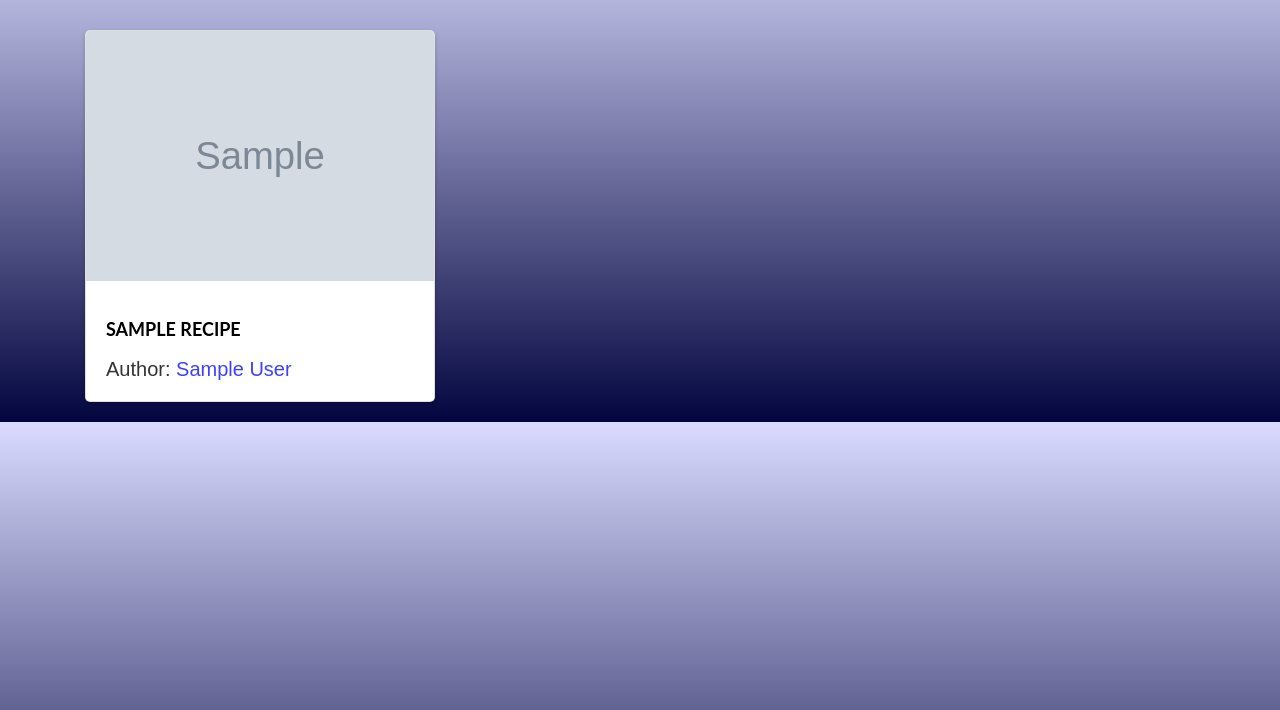
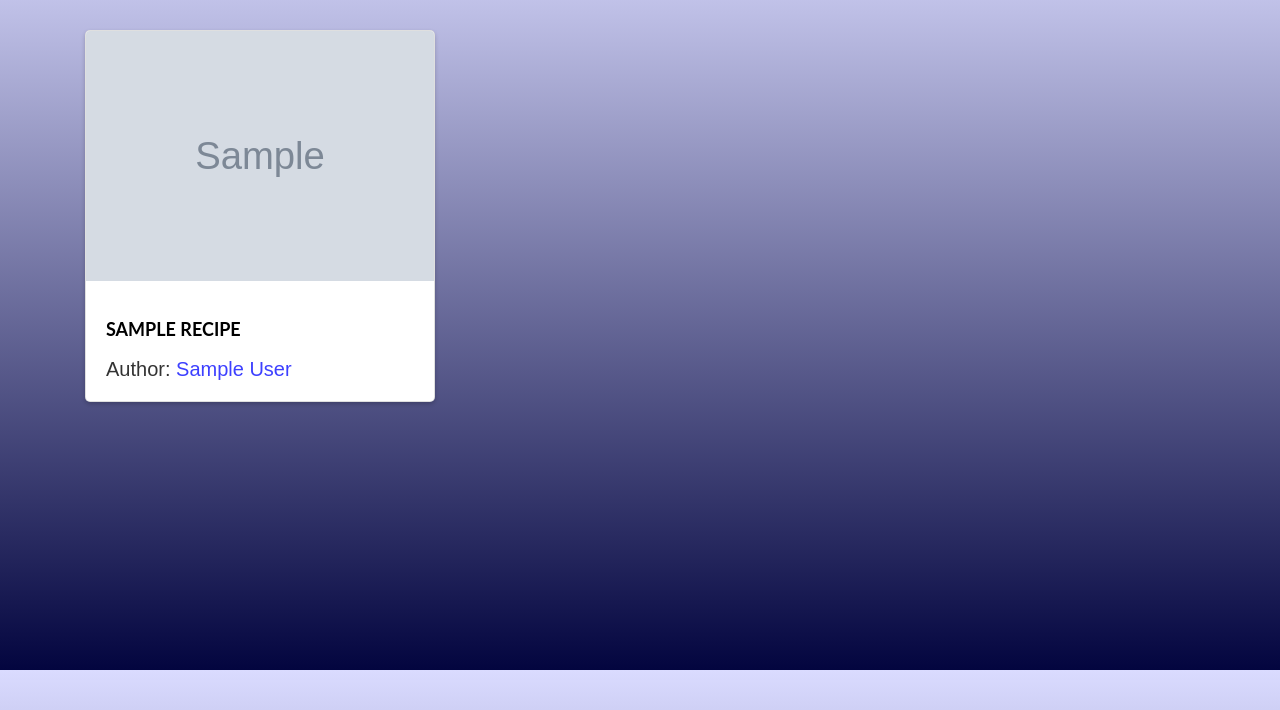
Before and after one commit to mattaadams/recipy_maker, a Django app: template recipy/recipes/templates/recipes/home.html in a window 1280 px wide. Shown: the part 90-800 px from the top of the page. Run offline with Django 3.2, Linux system fonts and the light colour scheme; the template is opened without the code that fills it: most values are stand-ins (such as "Sample title", 1, 10 or a date in 2020); grey boxes marked "Sample" are stand-in pictures; some libraries are stand-ins or nearby versions.

Commit message:
notebook, home small edits

```diff
--- a/recipy/recipes/templates/recipes/home.html
+++ b/recipy/recipes/templates/recipes/home.html
@@ -2,7 +2,7 @@
 {% block content %}
     <div class="row">
         {% for recipe in recipes %}
-            <div class="col-md-4">
+            <div class="col-md-4" style="min-height: 80vh;">
                 <div class="card">
                     {% if not recipe.image_url %}
                         <a href="{% url 'recipe-detail' recipe.id %}"
```
Also changed, not shown: 2 other files.
